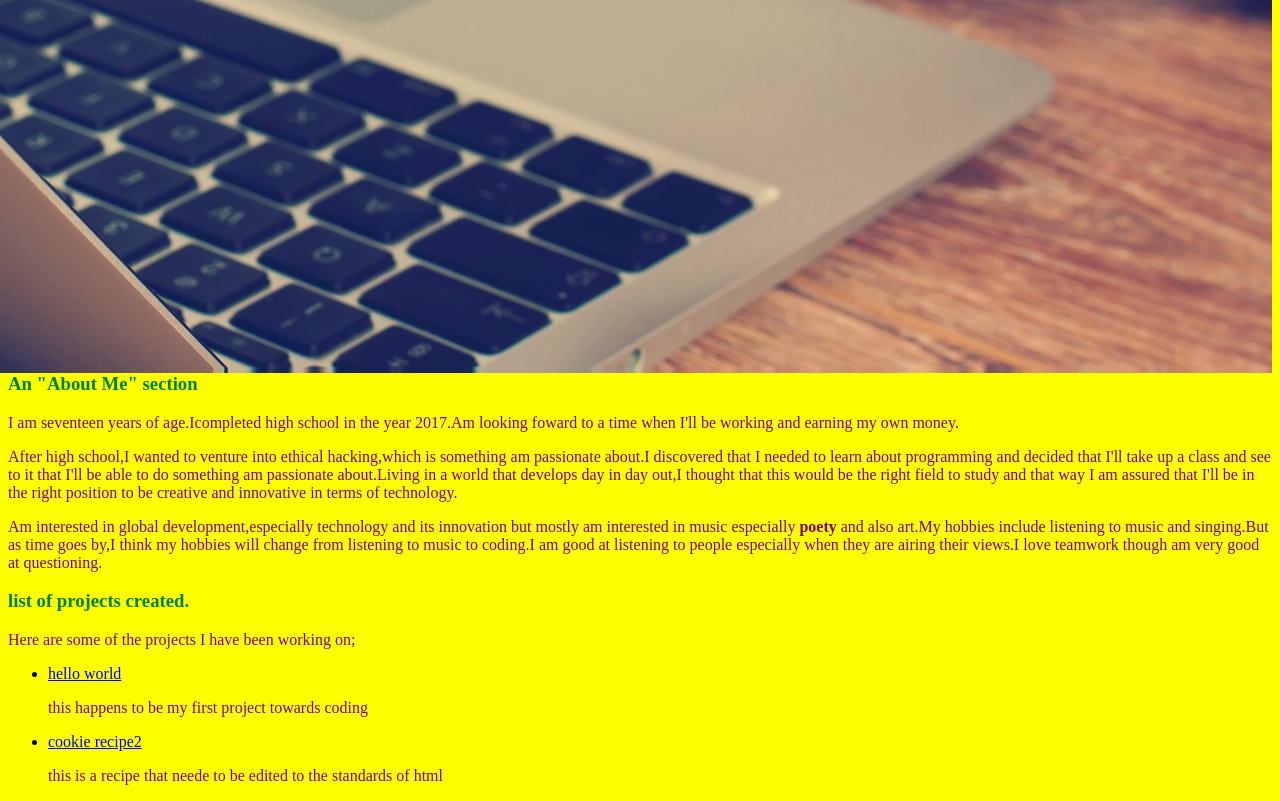
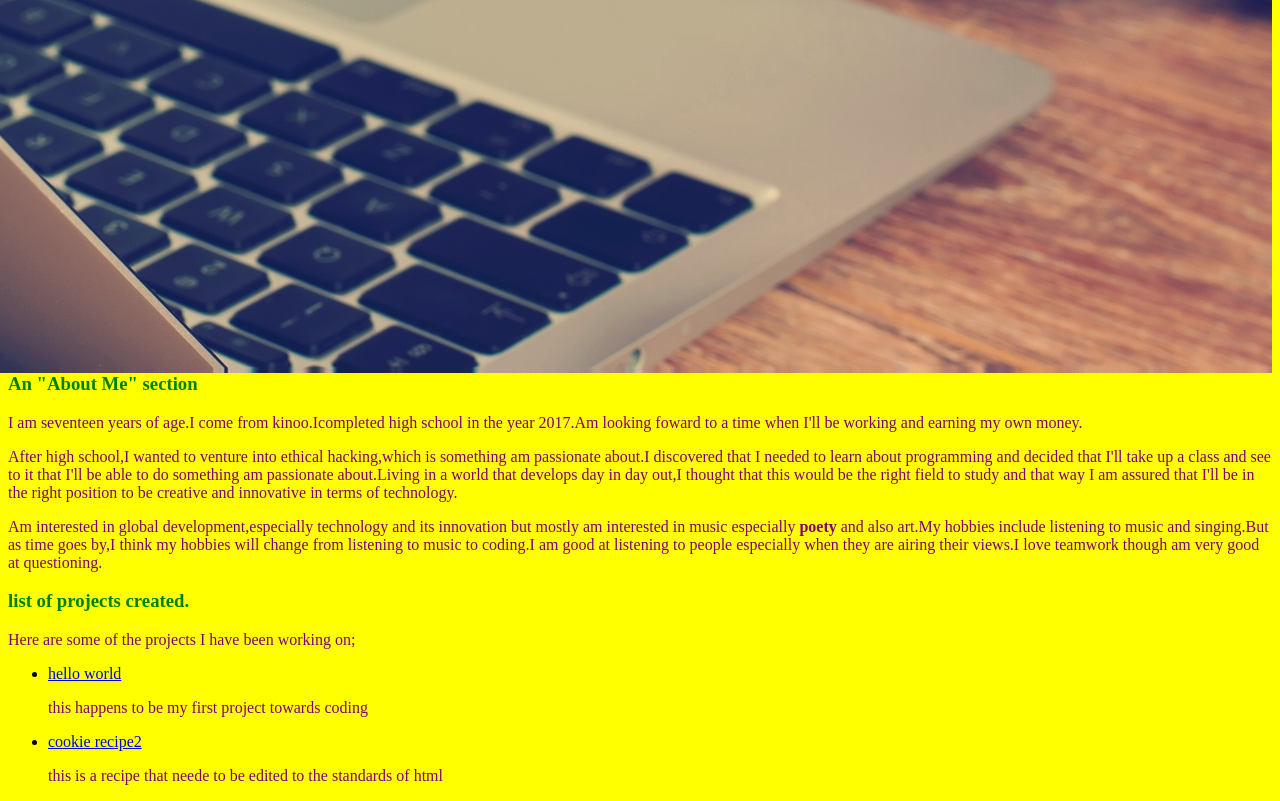
Before and after one commit to annstella/ip1, a plain HTML site: page index.html in a window 1280 px wide. Shown: the part 578-1379 px from the top of the page. Drawn offline with Linux system fonts and the light colour scheme.

Commit message:
add to page

```diff
--- a/index.html
+++ b/index.html
@@ -11,7 +11,7 @@
         <h1>Annstella Wangui Kagai</h1>
           <img src="img/pt.jpg" alt="">
             <h3>An "About Me" section</h3>
-              <p>I am seventeen years of age.Icompleted high school in the year 2017.Am looking foward to a time when I'll be working and earning my own money.</p>
+              <p>I am seventeen years of age.I come from kinoo.Icompleted high school in the year 2017.Am looking foward to a time when I'll be working and earning my own money.</p>
               <p>After high school,I wanted to venture into ethical hacking,which is something am passionate about.I discovered that I needed to learn about programming
     and decided that I'll take up a class and see to it that I'll be able to do something am passionate about.Living in a world that develops day in day
     out,I thought that this would be the right field to study and that way I am assured that I'll be in the right position to be creative and innovative in terms of technology.</p>
```
